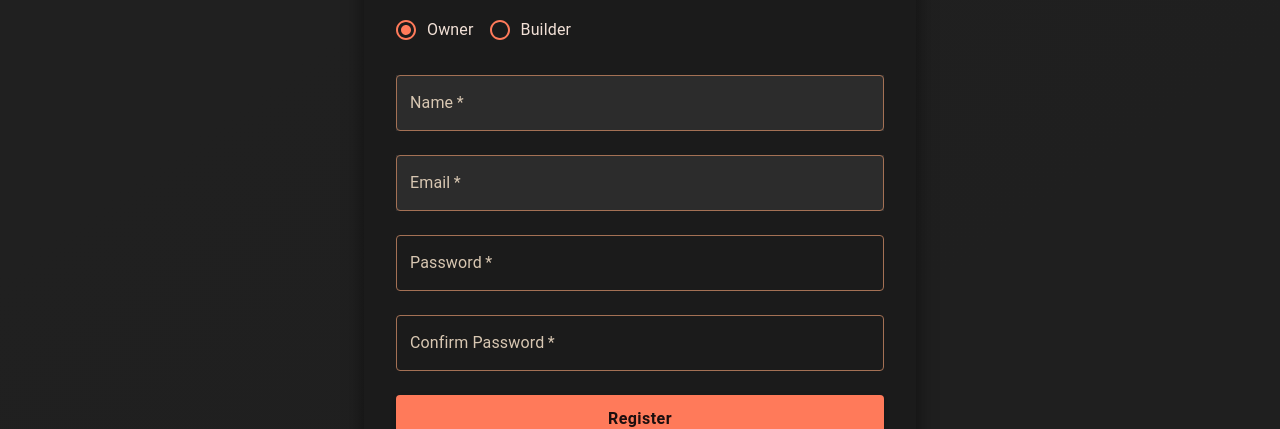
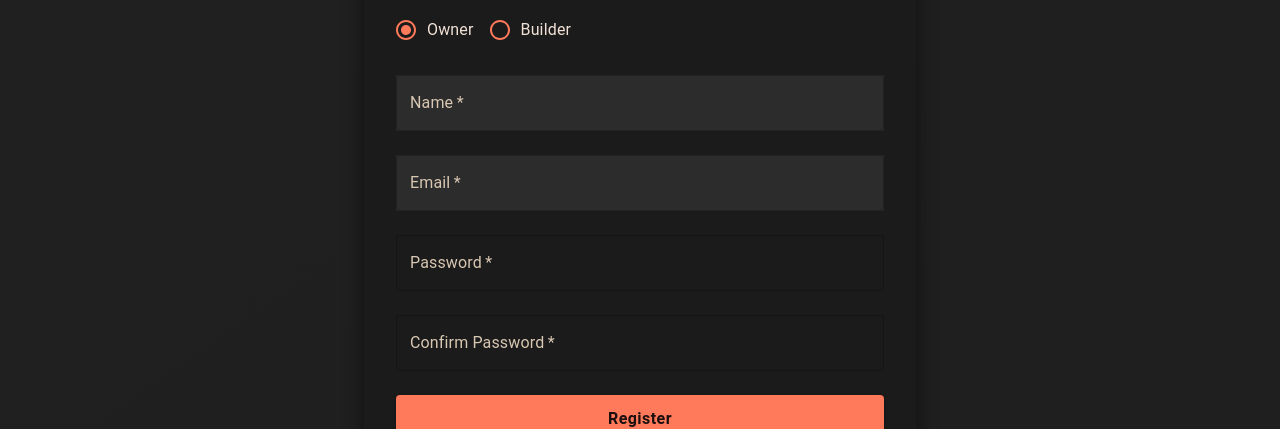
Before and after one commit to pj1607/Nirmaan-Hetu, a React (Vite) app in the folder frontend/: page /login in a window 1280 px wide. Both pictures are taken after a click on the button 1000 px from the left and 203 px from the top of the page. Shown: the part 238-667 px from the top of the page. Built offline with nearby package versions, Linux system fonts and the light colour scheme; no server answers; some icons are missing.

Commit message:
Fix: updated

```diff
--- a/frontend/src/components/loginComponents/Login.jsx
+++ b/frontend/src/components/loginComponents/Login.jsx
@@ -124,7 +124,7 @@ const [btnState, setBtnState] = useState('default');
           <form onSubmit={handleSubmit}>
             <Stack spacing={3}>
               <FormControl component="fieldset">
-                <FormLabel sx={{ color: '#d8c7b2', mb: 1 }}>Login as</FormLabel>
+                <FormLabel sx={{ color: '#d8c7b2', mb: 1 , '&.Mui-focused': { color: '#d8c7b2' },}}>Login as</FormLabel>
                 <RadioGroup row name="role" value={form.role} onChange={handleChange}>
                   <FormControlLabel
                     value="owner"
@@ -150,8 +150,9 @@ const [btnState, setBtnState] = useState('default');
                 InputProps={{ sx: { color: '#f1e0d6' } }}
                 InputLabelProps={{ sx: { color: '#d8c7b2' } }}
                 sx={{
+                  '& label.Mui-focused': { color: '#d8c7b2' },
                   '& .MuiOutlinedInput-root': {
-                    '& fieldset': { borderColor: '#a47155' },
+                    // '& fieldset': { borderColor: '#a47155' },
                     '&:hover fieldset': { borderColor: '#FF7A5A' },
                     '&.Mui-focused fieldset': { borderColor: '#FF7A5A' },
                      '& input': {
@@ -188,8 +189,9 @@ const [btnState, setBtnState] = useState('default');
                 }}
                 InputLabelProps={{ sx: { color: '#d8c7b2' } }}
                 sx={{
+                  '& label.Mui-focused': { color: '#d8c7b2' },
                   '& .MuiOutlinedInput-root': {
-                    '& fieldset': { borderColor: '#a47155' },
+                    // '& fieldset': { borderColor: '#a47155' },
                     '&:hover fieldset': { borderColor: '#FF7A5A' },
                     '&.Mui-focused fieldset': { borderColor: '#FF7A5A' },
 
--- a/frontend/src/components/loginComponents/Register.jsx
+++ b/frontend/src/components/loginComponents/Register.jsx
@@ -127,7 +127,7 @@ const Register = () => {
         <form onSubmit={handleSubmit}>
           <Stack spacing={3}>
             <FormControl component="fieldset">
-              <FormLabel sx={{ color: '#d8c7b2', mb: 1 }}>Register as</FormLabel>
+              <FormLabel sx={{ color: '#d8c7b2', mb: 1 ,'&.Mui-focused': { color: '#d8c7b2' },}}>Register as</FormLabel>
               <RadioGroup row name="role" value={form.role} onChange={handleChange}>
                 <FormControlLabel
                   value="owner"
@@ -153,8 +153,9 @@ const Register = () => {
               InputProps={{ sx: { color: '#f1e0d6' } }}
               InputLabelProps={{ sx: { color: '#d8c7b2' } }}
               sx={{
+               '& label.Mui-focused': { color: '#d8c7b2' },
                 '& .MuiOutlinedInput-root': {
-                  '& fieldset': { borderColor: '#a47155' },
+                  // '& fieldset': { borderColor: '#a47155' },
                   '&:hover fieldset': { borderColor: '#FF7A5A' },
                   '&.Mui-focused fieldset': { borderColor: '#FF7A5A' },
                    '& input': {
@@ -182,8 +183,9 @@ const Register = () => {
               InputProps={{ sx: { color: '#f1e0d6' } }}
               InputLabelProps={{ sx: { color: '#d8c7b2' } }}
               sx={{
+                '& label.Mui-focused': { color: '#d8c7b2' },
                 '& .MuiOutlinedInput-root': {
-                  '& fieldset': { borderColor: '#a47155' },
+                  // '& fieldset': { borderColor: '#a47155' },
                   '&:hover fieldset': { borderColor: '#FF7A5A' },
                   '&.Mui-focused fieldset': { borderColor: '#FF7A5A' },
                    '& input': {
@@ -220,8 +222,9 @@ const Register = () => {
               }}
               InputLabelProps={{ sx: { color: '#d8c7b2' } }}
               sx={{
+                '& label.Mui-focused': { color: '#d8c7b2' },
                 '& .MuiOutlinedInput-root': {
-                  '& fieldset': { borderColor: '#a47155' },
+                  // '& fieldset': { borderColor: '#a47155' },
                   '&:hover fieldset': { borderColor: '#FF7A5A' },
                   '&.Mui-focused fieldset': { borderColor: '#FF7A5A' },
                 },
@@ -248,8 +251,9 @@ const Register = () => {
               }}
               InputLabelProps={{ sx: { color: '#d8c7b2' } }}
               sx={{
+                '& label.Mui-focused': { color: '#d8c7b2' },
                 '& .MuiOutlinedInput-root': {
-                  '& fieldset': { borderColor: '#a47155' },
+                  // '& fieldset': { borderColor: '#a47155' },
                   '&:hover fieldset': { borderColor: '#FF7A5A' },
                   '&.Mui-focused fieldset': { borderColor: '#FF7A5A' },
                 },
```
